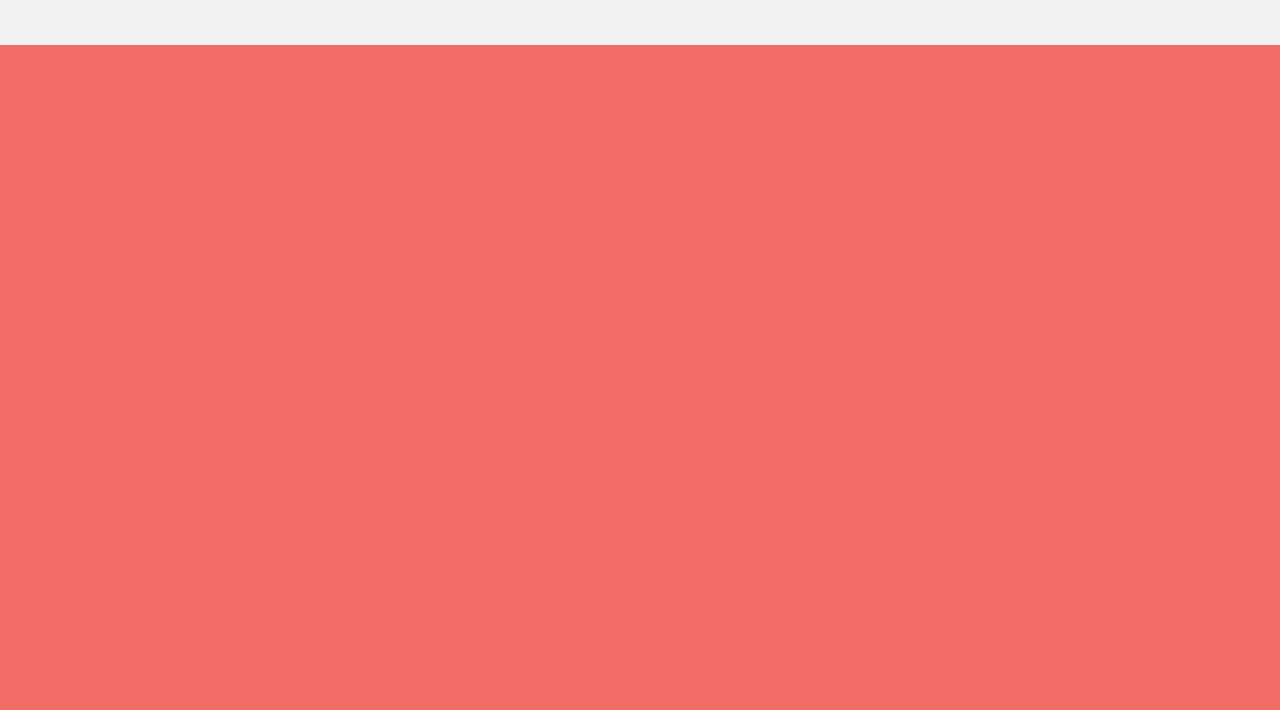
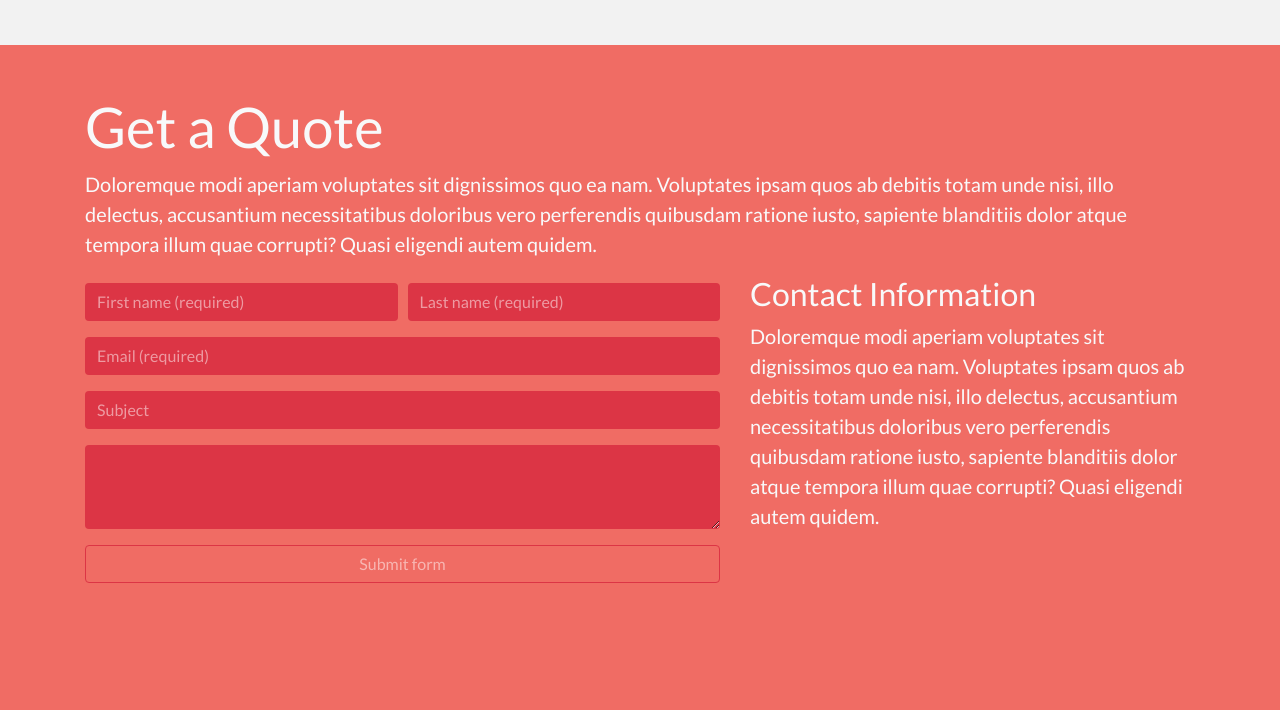
Before and after one commit to SolangeHarmoniePICARD/integration_maquette_singolo, a plain HTML site: page index.html in a window 1280 px wide. Shown: the part 3490-4200 px from the top of the page. Drawn offline with nearby package versions, Linux system fonts and the light colour scheme.

Commit message:
Intégratiuon de la cinquième  section

```diff
--- a/index.html
+++ b/index.html
@@ -180,8 +180,54 @@
     </section>
 
 
-    <section id="quote" class="min-vh-100">
-
+    <section id="quote" class="min-vh-100 p-5">
+      <div class="container">
+        <h1 class="display-4 text-light">Get a Quote</h1>
+        <p class="lead text-light">Doloremque modi aperiam voluptates sit dignissimos quo ea nam. Voluptates ipsam quos ab debitis totam unde nisi, illo delectus, accusantium necessitatibus doloribus vero perferendis quibusdam ratione iusto, sapiente blanditiis dolor atque tempora illum quae corrupti? Quasi eligendi autem quidem.</p>
+        <div class="row">
+          <div class="col-12 col-md-7 pt-2">
+            <form class="needs-validation" novalidate>
+              <div class="form-row">
+                <div class="col-md-6 mb-3">
+                  <input type="text" class="form-control bg-danger text-light border-0" id="validationTooltip01" placeholder="First name (required)" required>
+                  <div class="valid-tooltip">
+                    Looks good!
+                  </div>
+                </div>
+                <div class="col-md-6 mb-3">
+                  <input type="text" class="form-control bg-danger text-light border-0" id="validationTooltip02" placeholder="Last name (required)" required>
+                  <div class="valid-tooltip">
+                    Looks good!
+                  </div>
+                </div>
+              </div>
+              <div class="form-row">
+                <div class="col-12 mb-3">
+                  <input type="text" class="form-control bg-danger text-light border-0" id="validationTooltip03" placeholder="Email (required)" required>
+                  <div class="invalid-tooltip">
+                    Please provide a valid email.
+                  </div>
+                </div>
+              </div>
+              <div class="form-row">
+                <div class="col-12 mb-3">
+                  <input type="text" class="form-control bg-danger text-light border-0" id="subject" placeholder="Subject" required>
+                </div>
+              </div>
+              <div class="form-row">
+                <div class="col-12 mb-3">
+                  <textarea class="form-control bg-danger text-light border-0" id="exampleFormControlTextarea1" rows="3"></textarea>
+                </div>
+              </div>
+              <button class="form-control btn btn-outline-danger text-white-50" type="submit">Submit form</button>
+            </form>
+          </div>
+          <div class="col-12 col-md-5">
+            <h2 class="h2 text-light">Contact Information</h2>
+            <p class="lead text-light">Doloremque modi aperiam voluptates sit dignissimos quo ea nam. Voluptates ipsam quos ab debitis totam unde nisi, illo delectus, accusantium necessitatibus doloribus vero perferendis quibusdam ratione iusto, sapiente blanditiis dolor atque tempora illum quae corrupti? Quasi eligendi autem quidem.</p>
+          </div>
+        </div>
+      </div>
     </section>
 
   </main>
--- a/style.css
+++ b/style.css
@@ -102,3 +102,8 @@ body{
   color: #f2f2f2;
   cursor: pointer;
 }
+
+/* CONTACT */
+#validationTooltip01::placeholder, #validationTooltip02::placeholder, #validationTooltip03::placeholder, #subject::placeholder {
+  color: rgba(255, 255, 255, 0.5); !important;
+}
```
